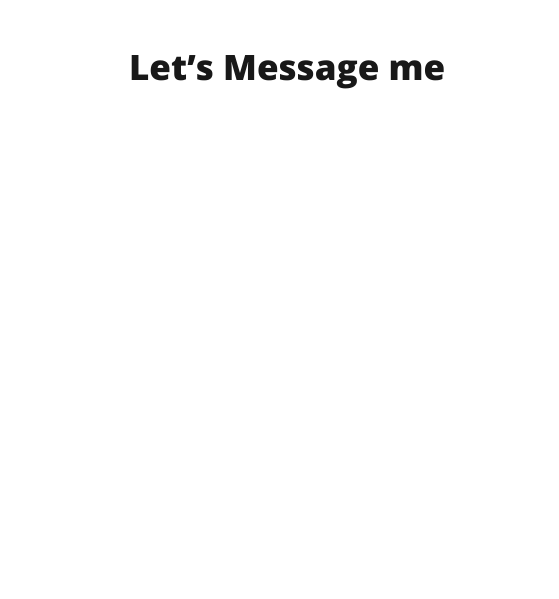
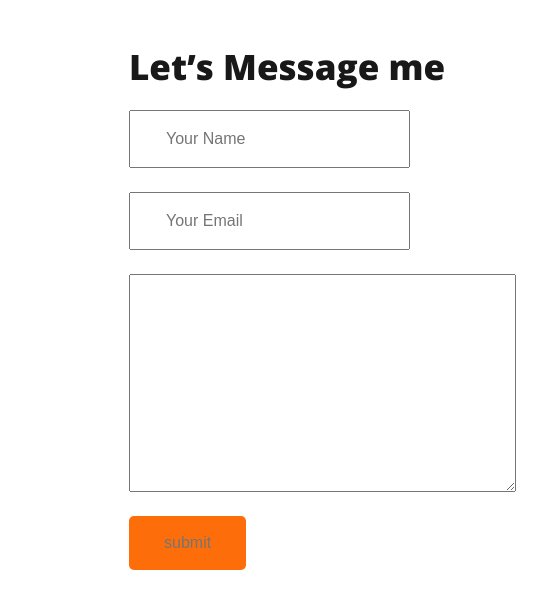
Before and after one commit to tamima24/web-developer-portfolio, a plain HTML site: page index.html in a window 1280 px wide. Shown: the part 3453-4052 px from the top of the page, 721-1280 px from the left. Before the commit the page ends 3674 px from the top, so only its background shows below. Drawn offline with nearby package versions, Linux system fonts and the light colour scheme.

Commit message:
footer form added

```diff
--- a/index.html
+++ b/index.html
@@ -169,7 +169,15 @@
          <div class="lets-messege"></div>
          <div class="footer-item">
             <div class="footer-item-tittle">Let’s Message me</div>
-            <div class="footer-item-description"></div>
+            <div class="footer-form">
+               <form class="contact" action="">
+                  <input type="text" placeholder="Your Name">
+                  <input type="email" placeholder="Your Email">
+                  <textarea name="" id="" cols="30" rows="10"></textarea>
+                  <input class="btn-primary" type="submit" value="submit">
+
+               </form>
+            </div>
          </div>
       </div>
    </footer>
--- a/styles/style.css
+++ b/styles/style.css
@@ -230,7 +230,18 @@ main {
     width: 562px;
     margin-bottom: 30px;
 }
+
 .footer-icon {
     align-items: center;
     justify-content: space-between;
 }
+
+.contact input,
+textarea {
+    display: block;
+    margin-bottom: 24px;
+    padding: 18px 35px;
+    color: #757575;
+    font-size: 16px;
+    font-weight: 400;
+}
```
